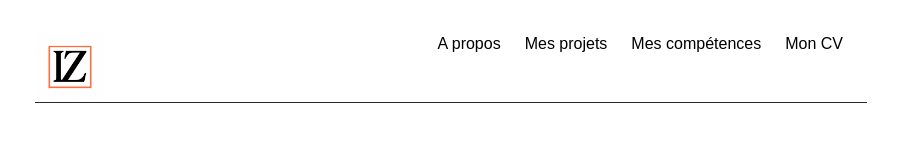
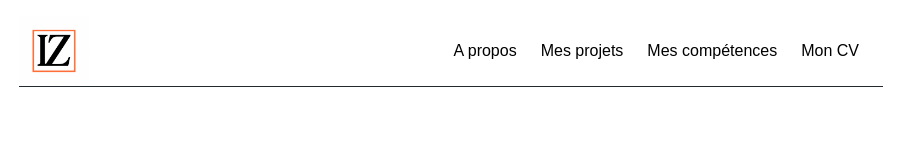
Before and after one commit to ImaneZ21/portfolio-imane, a React (Vite) app: page / in a window 1280 px wide. Shown: the top 160 px of the page, without its empty margins (189-1087 px from the left). Built offline with nearby package versions, Linux system fonts and the light colour scheme.

Commit message:
change desktop css

```diff
--- a/src/App.css
+++ b/src/App.css
@@ -2,7 +2,7 @@
   width: 70%;
   min-height: 100%;
   margin: 0 auto;
-  padding: 2rem;
+  padding: 1rem;
   display: flex;
   flex-direction: column;
   font-family: sans-serif;
--- a/src/components/Header/Header.scss
+++ b/src/components/Header/Header.scss
@@ -4,6 +4,7 @@
     justify-content: space-between;
     border-bottom: 1px #212A31 solid;
     z-index: 1000;
+    align-items: center;
 
     .header-top {
         justify-content: end;
@@ -15,7 +16,7 @@
     }
 
     .header-top a:hover {
-        font-size: 20px;
+        font-size: 18px;
     }
 
     .burger-btn {
@@ -92,6 +93,7 @@
         .header-top a:hover {
             color: #000000;
             background-color: #FFFF;
+            font-size: 20px;
         }
     }
 }
```
